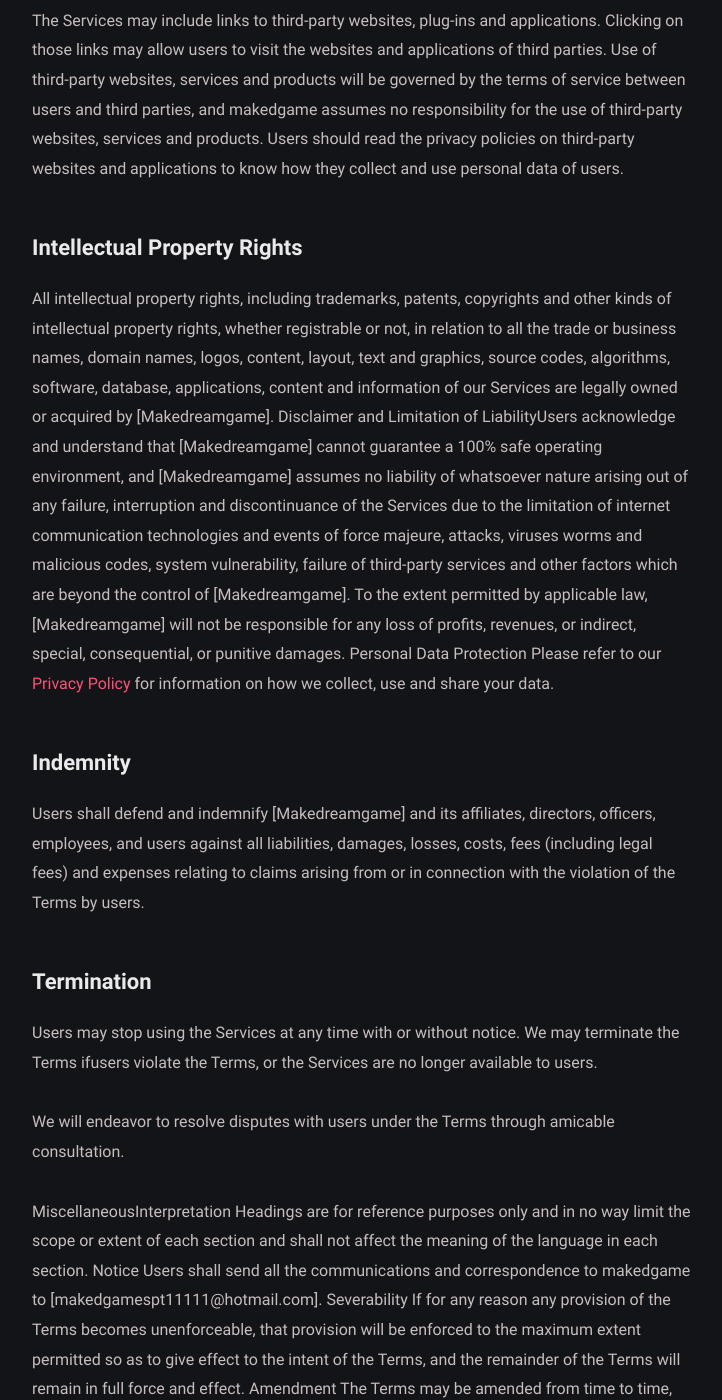
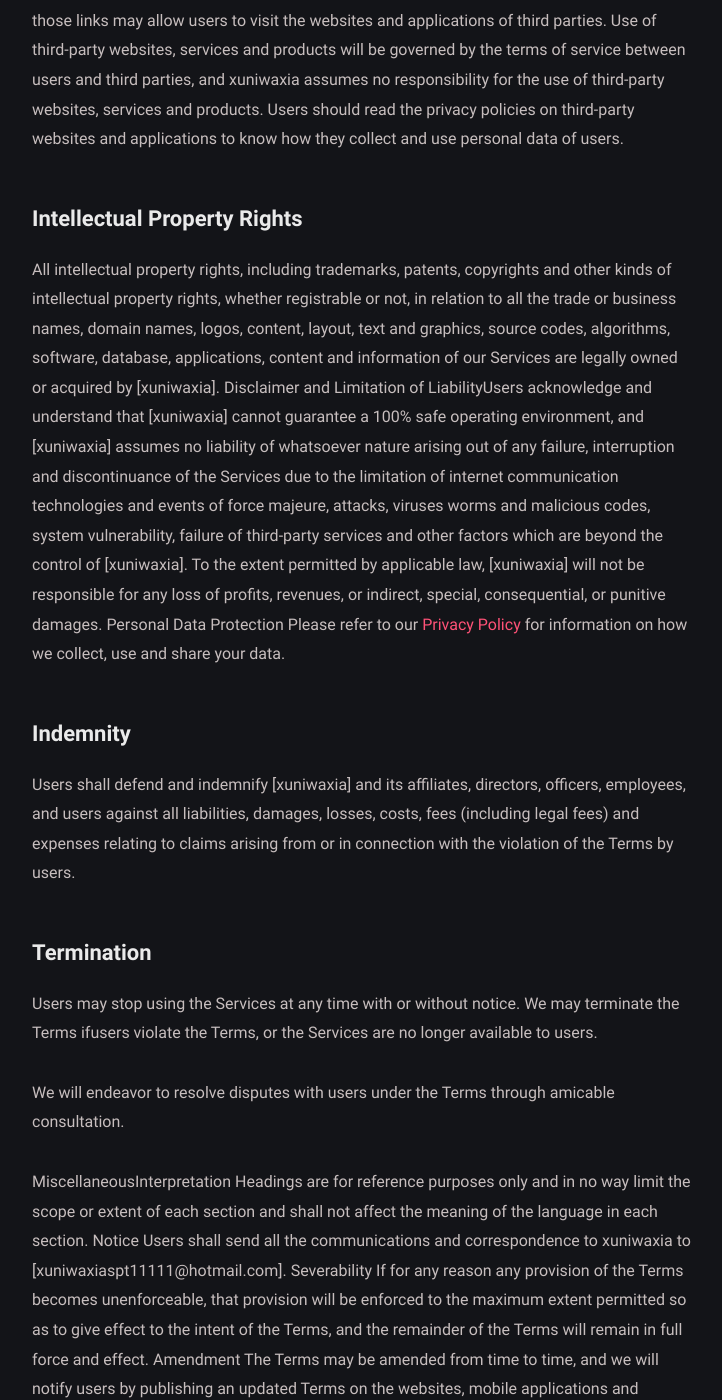
Before and after one commit to xuniwaxia/xuniwaxia.github.io, a Jekyll site: the page built from Termsofuse.md, in a window 1280 px wide and 1400 px high, scrolled down 2152 px. Shown: the whole window, without its empty margins (278-1000 px from the left). Built offline with Jekyll 4.4.1, drawn with Linux system fonts in a browser that asks for light colours; some of the changed text lies outside the part shown.

Commit message:
修改部分名称显示

```diff
--- a/Termsofuse.md
+++ b/Termsofuse.md
@@ -9,8 +9,7 @@
 ###### Last update:April 1, 2024
 
 <hr>
-
-[Makedreamgame] ("makedgame"or"we") is a personal game developer, features, content and services to users via websites, mobile applications and other channels or portals (the “Services”).
+[xuniwaxia] ("xuniwaxia"or"we") is a personal game developer, features, content and services to users via websites, mobile applications and other channels or portals (the “Services”).
 
 ## Acceptance of Terms
 
@@ -19,22 +18,22 @@
 ## Eligibility for Using Services
 
 The Services are designed and provided to users of various age groups and please see the instructions for eligibility when users download and use a specificService. If you are between the ages of 13 and 18 (or the relevant age defined as a minor in your jurisdiction), you should seek the consent of your parents or legal guardians before using our Services.
-If parents or legal guardians consider that the Services are not suitable for their children, please contact us at [makedgamespt11111@hotmail.com]and we will respond to your requests and take actions we consider appropriate.
+If parents or legal guardians consider that the Services are not suitable for their children, please contact us at [xuniwaxia02@outlook.com]and we will respond to your requests and take actions we consider appropriate.
 
 ## Services
 
-[Makedreamgame] provides users with the following Services:games, features, content and contests;
-customer services; and other services offered by [Makedreamgame] from time to time.
+[xuniwaxia] provides users with the following Services:games, features, content and contests;
+customer services; and other services offered by [xuniwaxia] from time to time.
 Some of the Services are provided free of charge and users may choose to pay fees for certain functions and features of the Services.
 
 ## User Account
 
 For certain Services, users may be required to register an account in order to use those Services.
-If users register an account with us, users shallprovide accurate, complete, and up-to-date information when creating an account and communicating with [Makedreamgame].
+If users register an account with us, users shallprovide accurate, complete, and up-to-date information when creating an account and communicating with [xuniwaxia].
 take appropriate measures to ensure the security of the account and password.
 assume full responsibility for all actions made or not made in relation to the use of their accounts.
 not use the account of any other user.
-contact [Makedreamgame] immediately if users discover any security concerns regarding their accounts, for example, password leakage. Users’ accounts may be suspended,cancelled or closed ifrequested by the users;
+contact [xuniwaxia] immediately if users discover any security concerns regarding their accounts, for example, password leakage. Users’ accounts may be suspended,cancelled or closed ifrequested by the users;
 the accounts have been inactive for more than six months; or users violate the Terms.
 
 ## Purchase and Refunds
@@ -53,19 +52,19 @@
 
 ## Third-party Links and Services
 
-The Services may include links to third-party websites, plug-ins and applications. Clicking on those links may allow users to visit the websites and applications of third parties. Use of third-party websites, services and products will be governed by the terms of service between users and third parties, and makedgame assumes no responsibility for the use of third-party websites, services and products.
+The Services may include links to third-party websites, plug-ins and applications. Clicking on those links may allow users to visit the websites and applications of third parties. Use of third-party websites, services and products will be governed by the terms of service between users and third parties, and xuniwaxia assumes no responsibility for the use of third-party websites, services and products.
 Users should read the privacy policies on third-party websites and applications to know how they collect and use personal data of users.
 
 ## Intellectual Property Rights
 
-All intellectual property rights, including trademarks, patents, copyrights and other kinds of intellectual property rights, whether registrable or not, in relation to all the trade or business names, domain names, logos, content, layout, text and graphics, source codes, algorithms, software, database, applications, content and information of our Services are legally owned or acquired by [Makedreamgame].
-Disclaimer and Limitation of LiabilityUsers acknowledge and understand that [Makedreamgame] cannot guarantee a 100% safe operating environment, and [Makedreamgame] assumes no liability of whatsoever nature arising out of any failure, interruption and discontinuance of the Services due to the limitation of internet communication technologies and events of force majeure, attacks, viruses worms and malicious codes, system vulnerability, failure of third-party services and other factors which are beyond the control of [Makedreamgame].
-To the extent permitted by applicable law, [Makedreamgame] will not be responsible for any loss of profits, revenues, or indirect, special, consequential, or punitive damages.
+All intellectual property rights, including trademarks, patents, copyrights and other kinds of intellectual property rights, whether registrable or not, in relation to all the trade or business names, domain names, logos, content, layout, text and graphics, source codes, algorithms, software, database, applications, content and information of our Services are legally owned or acquired by [xuniwaxia].
+Disclaimer and Limitation of LiabilityUsers acknowledge and understand that [xuniwaxia] cannot guarantee a 100% safe operating environment, and [xuniwaxia] assumes no liability of whatsoever nature arising out of any failure, interruption and discontinuance of the Services due to the limitation of internet communication technologies and events of force majeure, attacks, viruses worms and malicious codes, system vulnerability, failure of third-party services and other factors which are beyond the control of [xuniwaxia].
+To the extent permitted by applicable law, [xuniwaxia] will not be responsible for any loss of profits, revenues, or indirect, special, consequential, or punitive damages.
 Personal Data Protection Please refer to our [Privacy Policy](http://127.0.0.1:4000/PrivacyPolicy/)  for information on how we collect, use and share your data.
 
 ## Indemnity
 
-Users shall defend and indemnify [Makedreamgame] and its affiliates, directors, officers, employees, and users against all liabilities, damages, losses, costs, fees (including legal fees) and expenses relating to claims arising from or in connection with the violation of the Terms by users.
+Users shall defend and indemnify [xuniwaxia] and its affiliates, directors, officers, employees, and users against all liabilities, damages, losses, costs, fees (including legal fees) and expenses relating to claims arising from or in connection with the violation of the Terms by users.
 
 ## Termination
 
@@ -77,13 +76,13 @@
 MiscellaneousInterpretation
 Headings are for reference purposes only and in no way limit the scope or extent of each section and shall not affect the meaning of the language in each section.
 Notice
-Users shall send all the communications and correspondence to makedgame to [makedgamespt11111@hotmail.com].
+Users shall send all the communications and correspondence to xuniwaxia to [xuniwaxiaspt11111@hotmail.com].
 Severability
 If for any reason any provision of the Terms becomes unenforceable, that provision will be enforced to the maximum extent permitted so as to give effect to the intent of the Terms, and the remainder of the Terms will remain in full force and effect.
 Amendment
 The Terms may be amended from time to time, and we will notify users by publishing an updated Terms on the websites, mobile applications and channels or portals to which users have access.
 Assignment
-Users may not assign or transfer any rights and obligations under the Terms without makedgame’s prior written consent.
-makedgame may assign or transfer its rights and obligations under the Terms by publishing a notice on the websites, mobile applications and channels or portals to which users have access to.
+Users may not assign or transfer any rights and obligations under the Terms without xuniwaxia’s prior written consent.
+xuniwaxia may assign or transfer its rights and obligations under the Terms by publishing a notice on the websites, mobile applications and channels or portals to which users have access to.
 Waiver
-The failure by users or makedgame to enforce any provision of the Terms will not constitute a waiver of future enforcement of that or any other provision.
+The failure by users or xuniwaxia to enforce any provision of the Terms will not constitute a waiver of future enforcement of that or any other provision.
--- a/操作提示.txt
+++ b/操作提示.txt
@@ -1,6 +1,7 @@
-尝试bundle exec jekyll serve
+进不去就用这个尝试bundle exec jekyll serve
 
 jekyll build
+启动
 bundle exec jekyll build
 
 http://localhost:4000
```
Also changed, not shown: ClearingAccount.md (+1 -1 lines), PrivacyPolicy.md (+7 -7 lines), about.md (+3 -3 lines).
